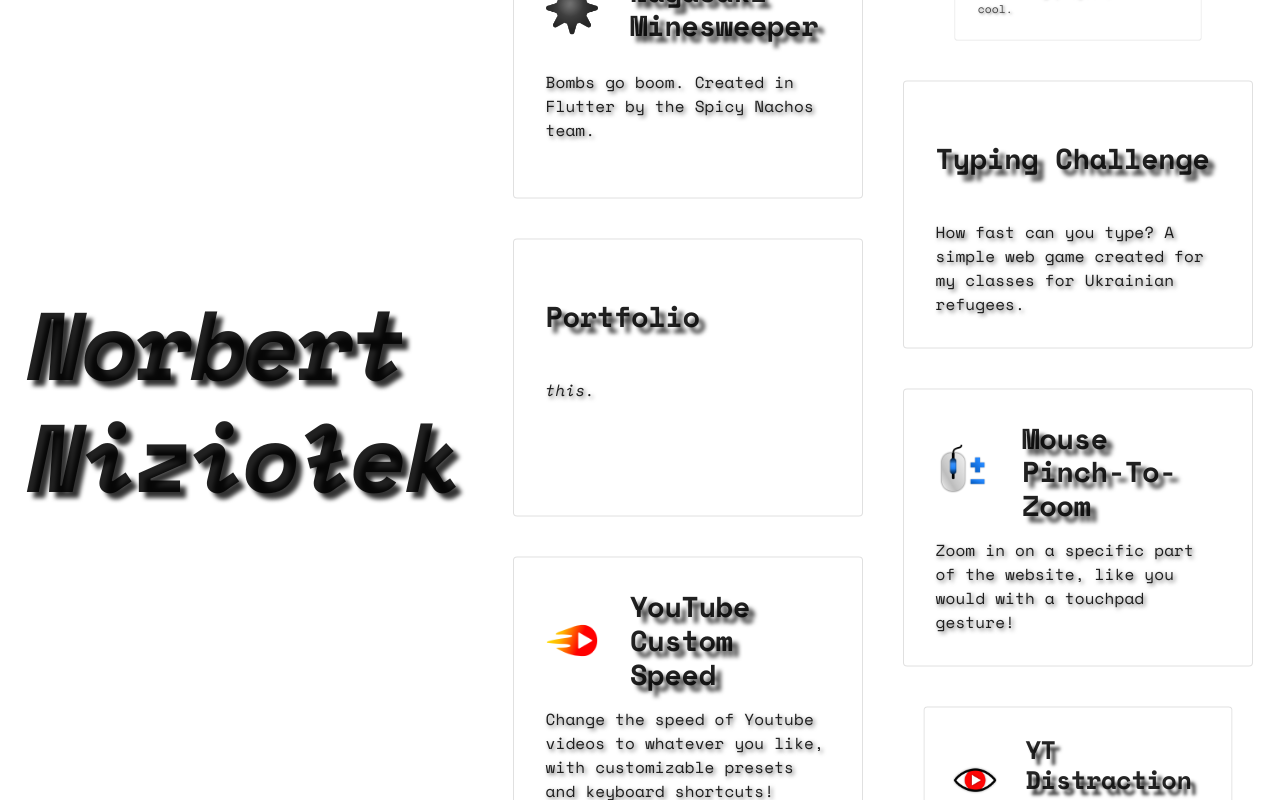
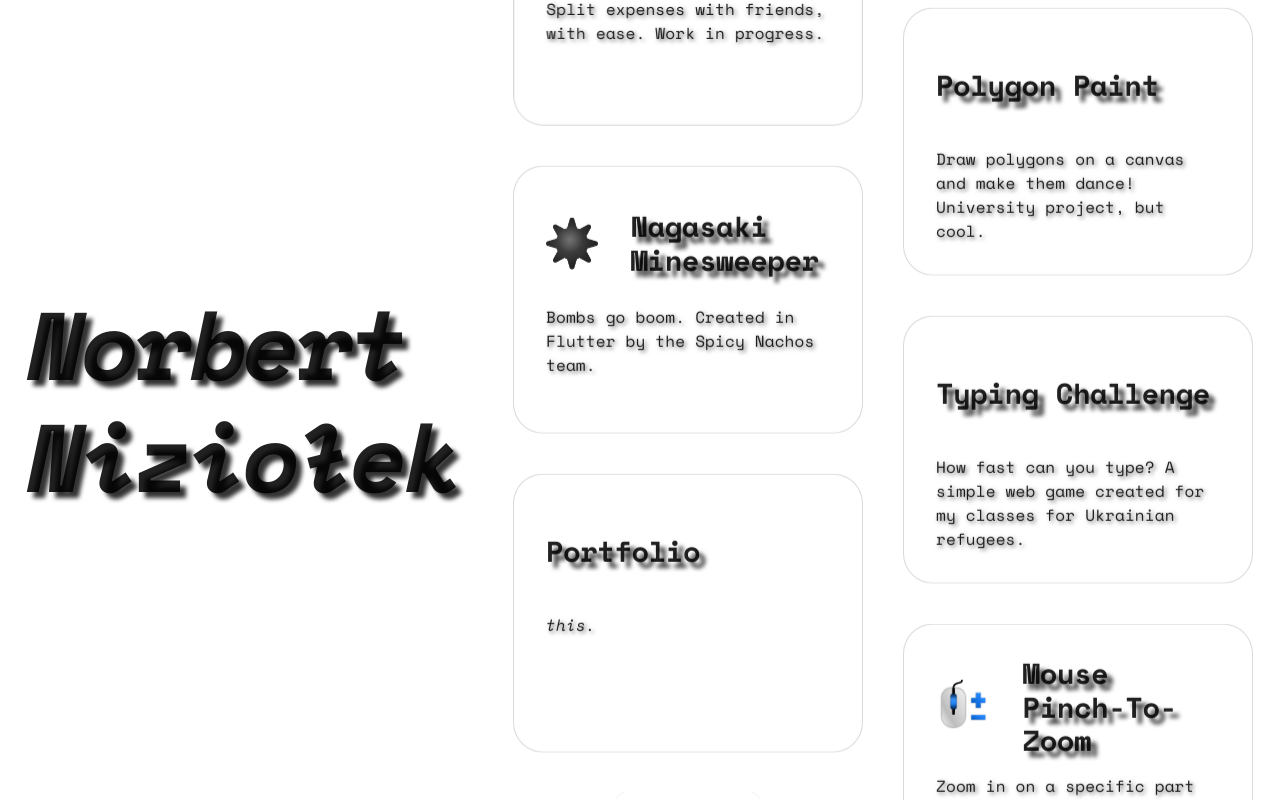
Before and after one commit to nizioleque/portfolio, a Next.js app: page / in a window 1280 px wide. Built offline with nearby package versions, Linux system fonts and the light colour scheme.

Commit message:
Redesign cards

```diff
--- a/src/components/ExpandableCard.tsx
+++ b/src/components/ExpandableCard.tsx
@@ -1,4 +1,4 @@
-import { Box, Card, CardProps, SxProps } from '@mui/material';
+import { Box, styled } from '@mui/material';
 import { ReactNode, useContext, useEffect, useRef, useState } from 'react';
 import CardContainerContext from '../contexts/CardContainerContext';
 import { transitionTime, transitionTimingFunction } from '../theme';
@@ -15,6 +15,15 @@ const EASING_STEPS = new Array(EASING_STEPS_SIZE)
   .fill(0)
   .map((_, index) => EASING(index / EASING_STEPS_SIZE));
 
+const Card = styled(Box)({
+  padding: 4 * 8,
+  paddingBottom: 0,
+  flexShrink: 0,
+
+  background: 'rgb(255, 255, 255, 0.3)',
+  borderRadius: 30,
+  border: '1px rgb(0, 0, 0, 0.15) solid',
+});
 export interface ExpandableCardProps {
   width?: number;
   content: ReactNode;
@@ -56,16 +65,6 @@ function ExpandableCard({ content, contentExpanded }: ExpandableCardProps) {
 
   const [cardZIndex, setCardZIndex] = useState<number>(getCardZIndex());
   const updateCardZIndex = () => setCardZIndex(getCardZIndex());
-
-  const cardProps: CardProps = {
-    variant: 'outlined',
-  };
-
-  const cardStyle: SxProps = {
-    p: 4,
-    pb: 0,
-    flexShrink: 0,
-  };
 
   useEffect(() => {
     let handle: number | undefined;
@@ -128,8 +127,11 @@ function ExpandableCard({ content, contentExpanded }: ExpandableCardProps) {
     <Box ref={gridElement} display='grid'>
       <Box
         sx={{
+          zIndex: cardZIndex,
+
           display: 'grid',
           position: 'relative',
+          willChange: 'transform, opacity',
         }}
         ref={cardContainer}
       >
@@ -140,7 +142,6 @@ function ExpandableCard({ content, contentExpanded }: ExpandableCardProps) {
 
             height: placeholder.current?.offsetHeight,
             width: placeholder.current?.offsetWidth,
-            zIndex: cardZIndex,
 
             display: !isHovering ? 'none' : 'flex',
             flexDirection: 'column',
@@ -154,10 +155,12 @@ function ExpandableCard({ content, contentExpanded }: ExpandableCardProps) {
             }}
             onMouseEnter={mouseEnter}
             onMouseLeave={mouseLeave}
-            {...cardProps}
             sx={{
-              ...cardStyle,
               minHeight: '100%',
+              transition: `background-color ${transitionTime}ms ${transitionTimingFunction}`,
+              '&:hover': {
+                backgroundColor: 'white',
+              },
             }}
           >
             {content}
@@ -178,12 +181,9 @@ function ExpandableCard({ content, contentExpanded }: ExpandableCardProps) {
           onMouseEnter={mouseEnter}
           onClick={mouseEnter}
           ref={placeholder}
-          {...cardProps}
           sx={{
             gridColumn: 1,
             gridRow: 1,
-
-            ...cardStyle,
             visibility: isHovering ? 'hidden' : undefined,
           }}
         >
```
